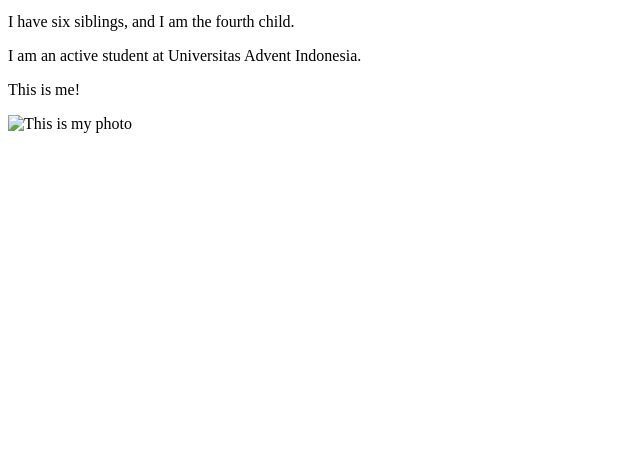
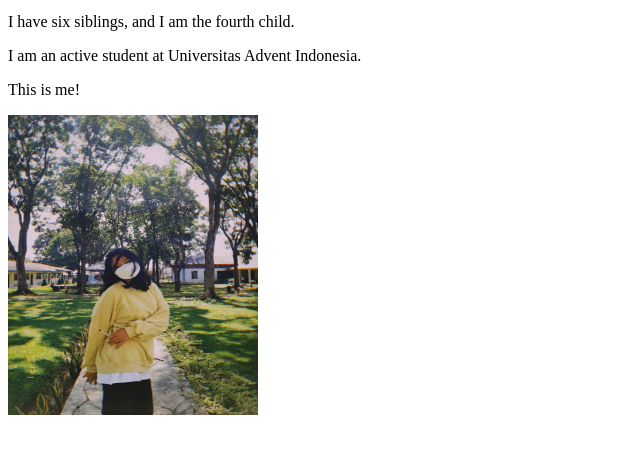
Before and after one commit to gloriyani/MID-Project, a plain HTML site: page home.html in a window 1280 px wide. Shown: the part 101-554 px from the top of the page, without its empty margins (0-640 px from the left). Drawn offline with Linux system fonts and the light colour scheme.

Commit message:
added all

```diff
--- a/home.html
+++ b/home.html
@@ -11,6 +11,6 @@
     <p>I am an active student at Universitas Advent Indonesia.</p>
 
     <p>This is me!</p>
-    <img alt="This is my photo" src="image2/fotoku.jpg" width="250" height="300">
+    <img alt="This is my photo" src="Image/fotoku.jpg" width="250" height="300">
 </body>
 </html>
```
Also changed, not shown: coba.css (added), coba.html (added).
